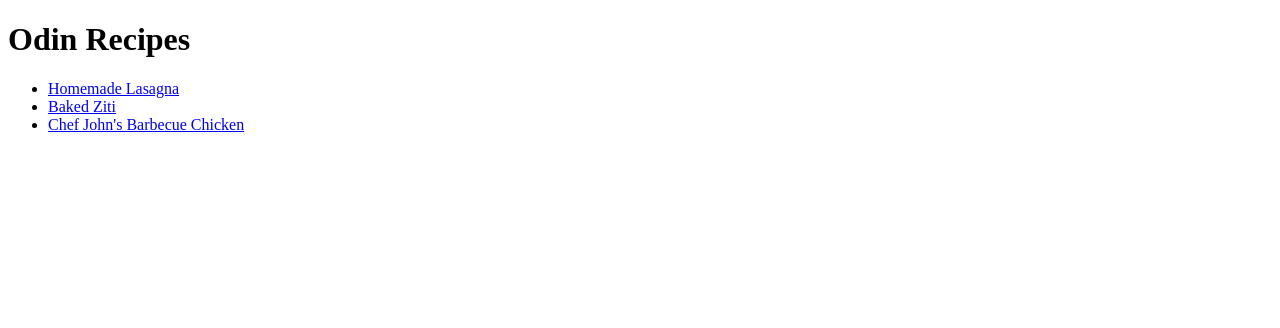
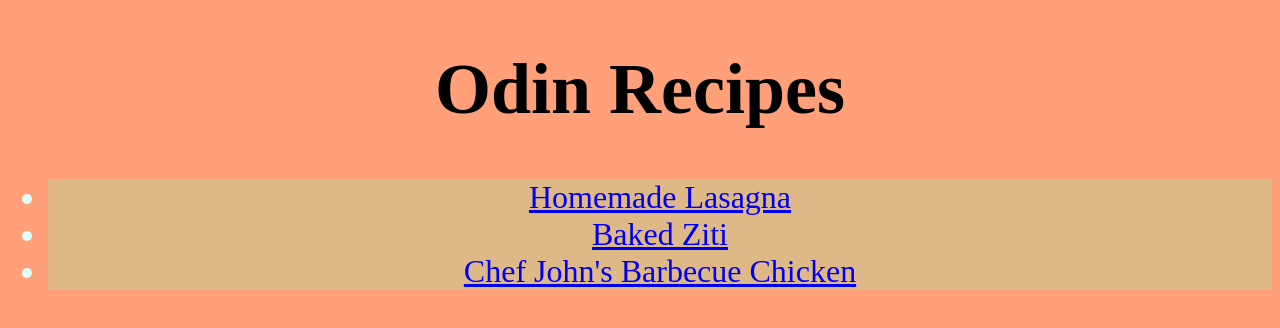
Before and after one commit to ocean008/odin-recipes, a plain HTML site: page index.html in a window 1280 px wide. Drawn offline with Linux system fonts and the light colour scheme.

Commit message:
add css to index

```diff
--- a/index.html
+++ b/index.html
@@ -5,6 +5,7 @@
     <meta name="viewport" content="width=device-width, initial-scale=1.0">
     <title>Odin Recipes</title>
     <link rel="icon" href="TOP.jpg" type="image/jpg">
+    <link rel="stylesheet" href="style.css">
 
 </head>
 <body>
--- /dev/null
+++ b/style.css
@@ -0,0 +1,17 @@
+body {
+    background-color: lightsalmon
+}
+
+h1, li {
+    text-align: center;
+}
+
+h1 {
+    font-size: 72px;
+}
+
+li {
+    font-size: 32px;
+    background-color: burlywood;
+    color: lightcyan;
+}
```
